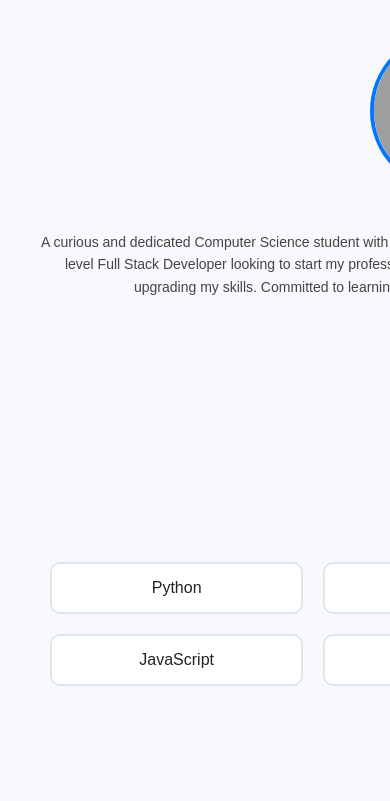
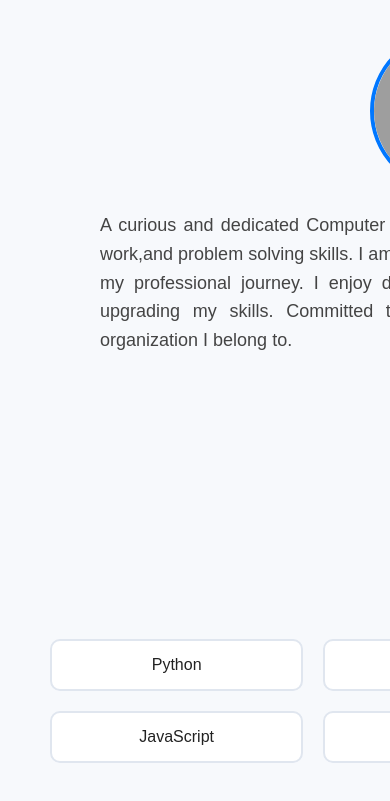
Before and after one commit to Pradeep232823/pradeep232823.github.io, a plain HTML site: page index.html in a window 390 px wide. Shown: the part 964-1765 px from the top of the page. Drawn offline with Linux system fonts and the light colour scheme; grey boxes are pictures that could not be loaded.

Commit message:
Add files via upload

```diff
--- a/index.html
+++ b/index.html
@@ -45,8 +45,9 @@
                  A curious and dedicated Computer Science student with strong communication, team work,and problem solving skills. I am an entry-level Full Stack Developer looking to start my professional journey. I enjoy developing impactful applications and consistently upgrading my skills. Committed to learning, adapting, and adding value to the organization I belong to.
             </p>
 
-            <a href="#contact" class="btn2">Contact Me</a>
+
         </div>
+        <a href="#contact" class="btn2">Contact Me</a>
     </div>
 </section>
 
--- a/style.css
+++ b/style.css
@@ -103,13 +103,26 @@ nav ul li a:hover{
     margin-bottom: 40px;
 }
 
-.about-container{
+.about-container {
     display: flex;
+    flex-direction: column;
     align-items: center;
-    gap: 40px;
     max-width: 900px;
     margin: auto;
     padding: 20px;
+    gap: 20px;
+}
+
+.text {
+    width: 100%;
+    max-width: 700px;
+    text-align: justify;
+}
+
+.text p {
+    font-size: 18px;
+    line-height: 1.6;
+    color: #444;
 }
 
 .profile{
@@ -120,15 +133,7 @@ nav ul li a:hover{
     border: 4px solid #0077ff;
 }
 
-.text{
-    width: 60%;
-}
 
-.text p{
-    font-size: clamp(14px, 3vw, 18px);
-    line-height: 1.6;
-    color: #444;
-}
 
 .btn2{
     display: inline-block;
@@ -138,21 +143,14 @@ nav ul li a:hover{
     color: white;
     border-radius: 6px;
     text-decoration: none;
+
 }
 
 .btn2:hover{
     background: #005fcc;
 }
 
-@media(max-width: 768px){
-    .about-container{
-        flex-direction: column;
-        text-align: center;
-    }
-    .text{
-        width: 100%;
-    }
-}
+
 
 .skill-container {
     display: grid;
```
